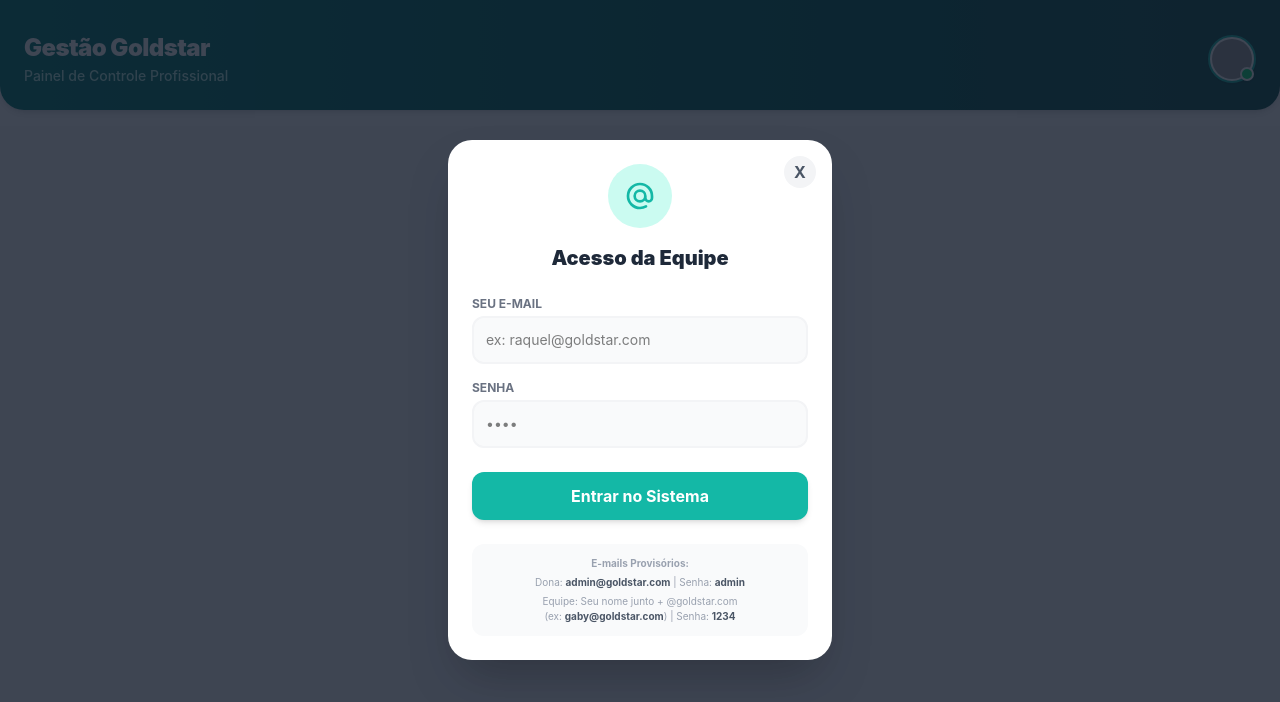
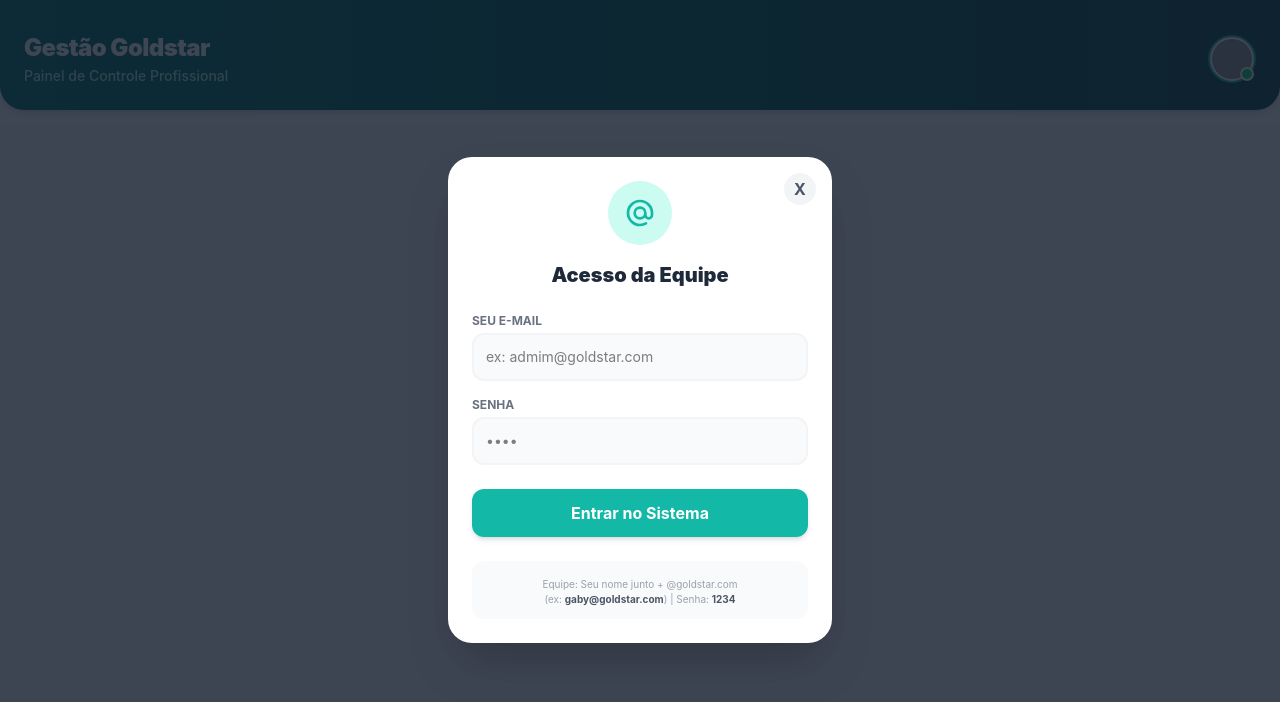
Before and after one commit to DanielSilva486/goldstar-app, a React (Vite) app: page / in a window 1280 px wide. Shown: the top 702 px of the page. Built offline with nearby package versions, Linux system fonts and the light colour scheme; grey boxes are pictures that could not be loaded.

Commit message:
mudança de senha2

```diff
--- a/src/components/ModalLogin.jsx
+++ b/src/components/ModalLogin.jsx
@@ -49,7 +49,7 @@ export default function ModalLogin({ aoFechar, setUsuarioLogado }) {
               type="email"
               value={email}
               onChange={e => setEmail(e.target.value.toLowerCase())}
-              placeholder="ex: raquel@goldstar.com"
+              placeholder="ex: admim@goldstar.com"
               className="w-full border-2 border-gray-100 rounded-xl p-3 text-sm focus:border-teal-500 outline-none bg-gray-50"
               required
             />
@@ -74,8 +74,7 @@ export default function ModalLogin({ aoFechar, setUsuarioLogado }) {
         </form>
 
         <div className="mt-6 text-center text-[10px] text-gray-400 bg-gray-50 p-3 rounded-xl">
-          <p className="font-bold mb-1">E-mails Provisórios:</p>
-          <p>Dona: <span className="font-bold text-gray-600">admin@goldstar.com</span> | Senha: <span className="font-bold text-gray-600">admin</span></p>
+
           <p className="mt-1">Equipe: Seu nome junto + @goldstar.com<br/>(ex: <span className="font-bold text-gray-600">gaby@goldstar.com</span>) | Senha: <span className="font-bold text-gray-600">1234</span></p>
         </div>
       </div>
```
